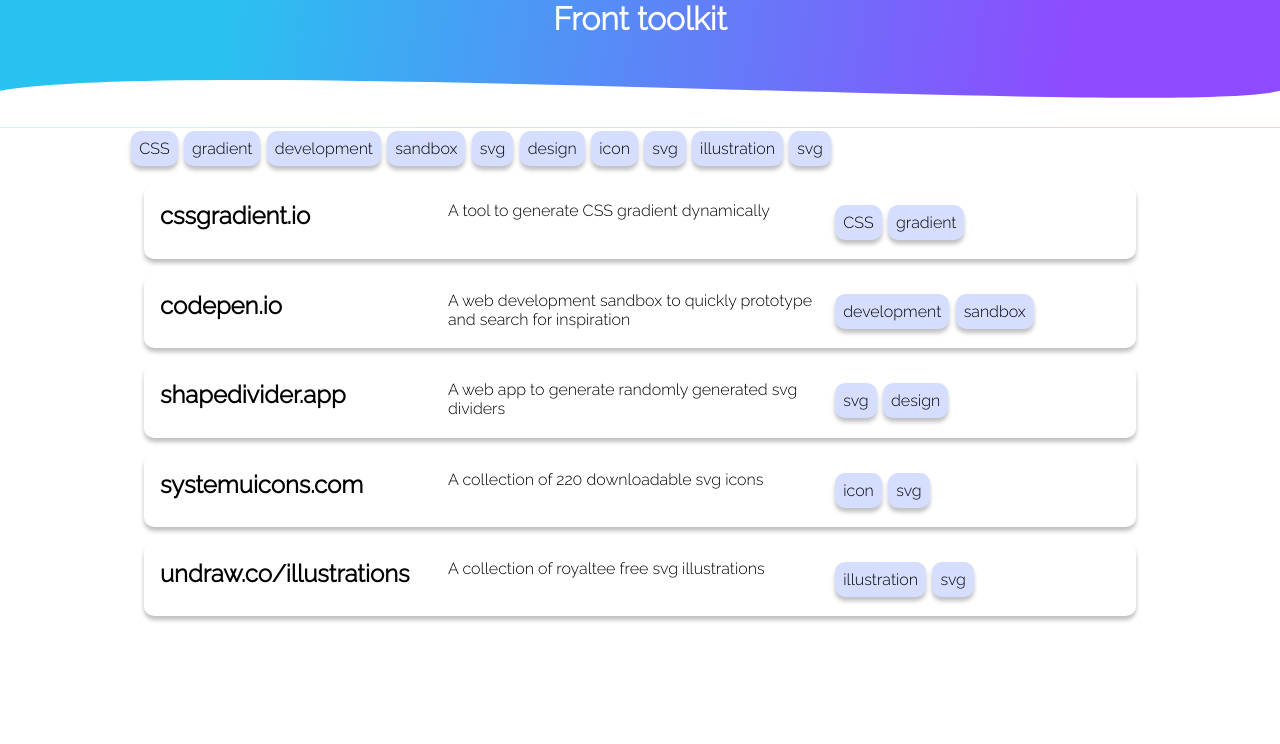
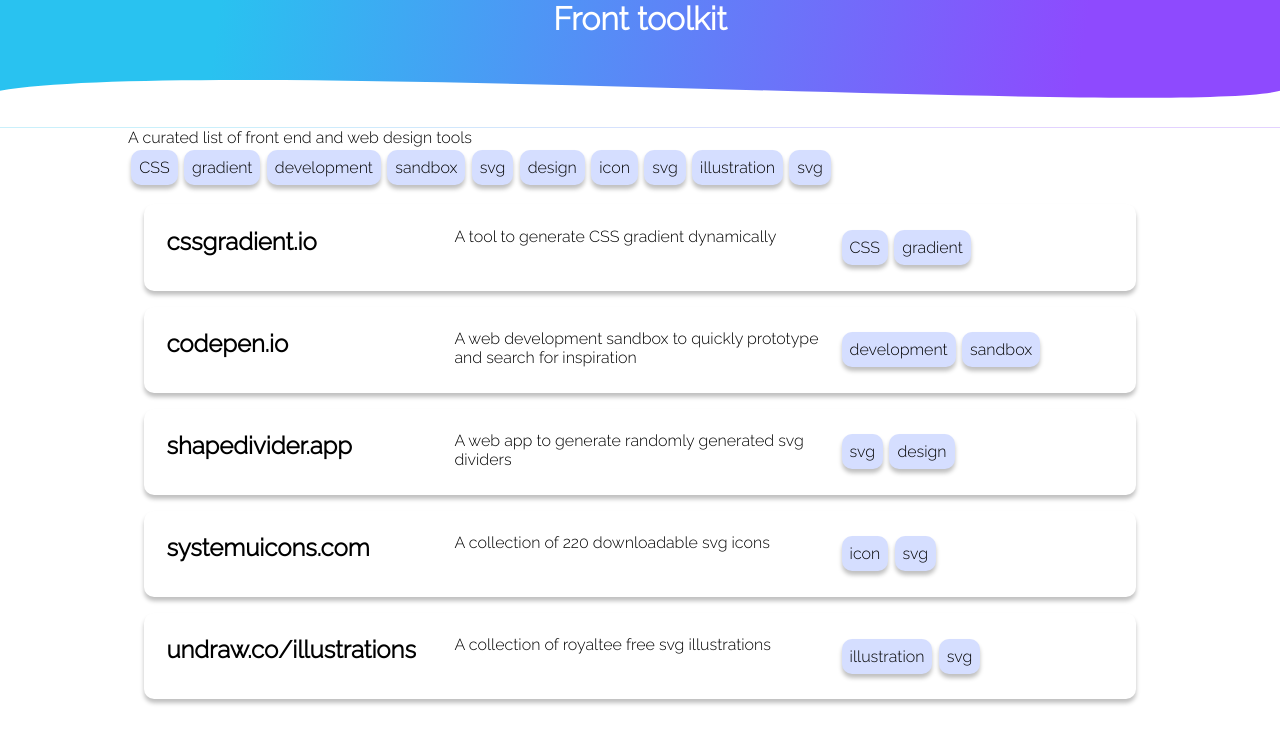
Before and after one commit to clemsau/front-toolkit, a Next.js app: page / in a window 1280 px wide. Shown: the top 744 px of the page. Built offline with nearby package versions, Linux system fonts and the light colour scheme.

Commit message:
Update Tag Component

```diff
--- /dev/null
+++ b/components/TagCheckbox.js
@@ -0,0 +1,9 @@
+export default function ToolCard({key, tag}) {
+    return (
+    <div key={key} name={tag} className="btn btn-light-blue" onClick={isTagActive(this)}>{tag}</div>
+    )
+}
+
+export function isTagActive(tagButton) {
+    console.log("test");
+}
--- a/pages/index.js
+++ b/pages/index.js
@@ -2,6 +2,7 @@
 import Link from 'next/link'
 
 import ToolCard from '../components/ToolCard'
+import TagCheckbox from '../components/TagCheckbox'
 
 import { getToolsData, getToolsTags } from '../lib/tools'
 
@@ -24,12 +25,11 @@
       <div className="row">
         <div className="side-content"></div>
         <div className="main-content">
+          <div>A curated list of front end and web design tools  </div>
           <div>
-            <ul>
-            {allToolsData.allTags.map(( tag, index) =>
-              <li key={index} className="btn btn-light-blue">{tag}</li>
+            {allToolsData.allTags.map(( tag, index ) =>
+              <TagCheckbox key={index} tag={tag}></TagCheckbox>
             )}
-            </ul>
           </div>
           <div>
             {allToolsData.allToolsData.map(({ id, name, url, description, tags }) => (
--- a/styles/global.css
+++ b/styles/global.css
@@ -41,15 +41,18 @@
 }
 
 .card-title-content {
-    flex: 30%;
+    flex: 26%;
+    padding: 0.4rem;
 }
 
 .card-decription-content {
-    flex: 40%;
+    flex: 36%;
+    padding: 0.4rem;
 }
 
 .card-tags-content {
-    flex: 30%;
+    flex: 26%;
+    padding: 0.4rem;
 }
 
 .tool-card {
@@ -74,6 +77,10 @@
     border-radius: 10px;
 }
 
+.btn:hover {
+    cursor: pointer;
+}
+
 .btn-pink {
     background-color: #EFD5FF;
 }
```
